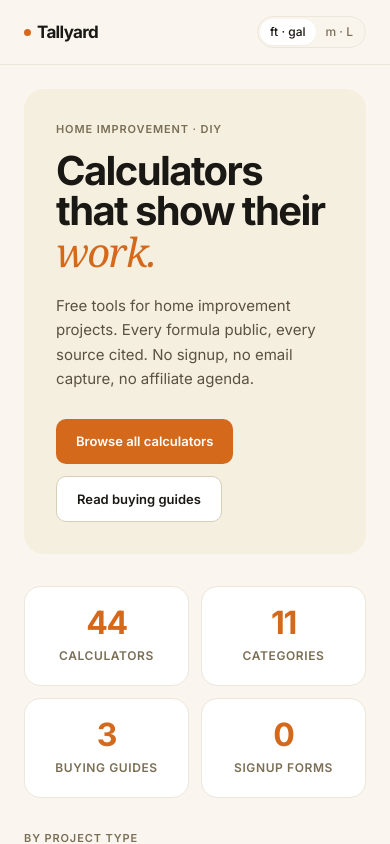
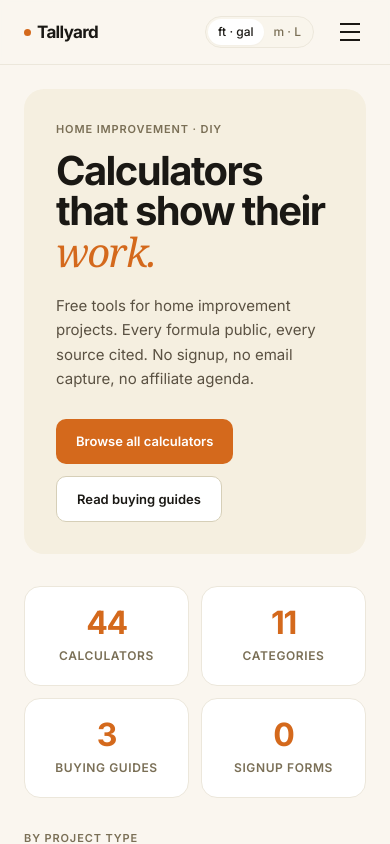
Before and after one commit to ashutoshkhulbe15-hash/tallyard, a Next.js app: page / in a window 390 px wide. Shown: the top 844 px of the page. Built offline with nearby package versions, Linux system fonts and the light colour scheme.

Commit message:
Mobile fixes: hamburger menu + select button text overflow on small screens

```diff
--- a/src/components/Calculator.tsx
+++ b/src/components/Calculator.tsx
@@ -341,7 +341,7 @@ function SegmentedSelect({
       : count === 3
         ? "grid-cols-3"
         : count === 4
-          ? "grid-cols-4"
+          ? "grid-cols-2 sm:grid-cols-4"
           : "grid-cols-2";
 
   return (
@@ -353,7 +353,7 @@ function SegmentedSelect({
             key={opt.value}
             type="button"
             onClick={() => onChange(opt.value)}
-            className={`px-3 py-2.5 rounded-md text-sm font-semibold transition-colors border ${
+            className={`px-2 sm:px-3 py-2.5 rounded-md text-xs sm:text-sm font-semibold transition-colors border text-center leading-snug ${
               isOn
                 ? "bg-accent text-white border-accent"
                 : "bg-bg text-ink border-line hover:border-accent hover:text-accent"
--- a/src/components/Header.tsx
+++ b/src/components/Header.tsx
@@ -1,14 +1,30 @@
+"use client";
+
+import { useState } from "react";
 import Link from "next/link";
 import { UnitToggle } from "./UnitToggle";
 
+const navLinks = [
+  { href: "/calculators", label: "Calculators" },
+  { href: "/planner", label: "Planner" },
+  { href: "/guides", label: "Guides" },
+  { href: "/about", label: "About" },
+];
+
 export function Header() {
+  const [menuOpen, setMenuOpen] = useState(false);
+
   return (
-    <header className="border-b border-line bg-bg sticky top-0 z-40 backdrop-blur-sm" style={{ backgroundColor: "rgba(250, 246, 239, 0.85)" }}>
+    <header
+      className="border-b border-line bg-bg sticky top-0 z-40 backdrop-blur-sm"
+      style={{ backgroundColor: "rgba(250, 246, 239, 0.85)" }}
+    >
       <div className="container-wide flex items-center justify-between h-16 gap-4">
         <Link
           href="/"
           className="flex items-center gap-1.5 text-lg font-bold tracking-tighter text-ink hover:opacity-80 transition-opacity shrink-0"
           aria-label="Tallyard home"
+          onClick={() => setMenuOpen(false)}
         >
           <span
             className="w-[7px] h-[7px] rounded-full bg-accent"
@@ -16,18 +32,73 @@ export function Header() {
           />
           Tallyard
         </Link>
+
         <div className="flex items-center gap-5 md:gap-8">
+          {/* Desktop nav */}
           <nav aria-label="Primary" className="hidden sm:block">
             <ul className="flex items-center gap-6 md:gap-8 text-sm text-ink-muted font-medium">
-              <li><Link href="/calculators" className="hover:text-ink transition-colors">Calculators</Link></li>
-              <li><Link href="/planner" className="hover:text-ink transition-colors">Planner</Link></li>
-              <li><Link href="/guides" className="hover:text-ink transition-colors">Guides</Link></li>
-              <li><Link href="/about" className="hover:text-ink transition-colors">About</Link></li>
+              {navLinks.map((link) => (
+                <li key={link.href}>
+                  <Link
+                    href={link.href}
+                    className="hover:text-ink transition-colors"
+                  >
+                    {link.label}
+                  </Link>
+                </li>
+              ))}
             </ul>
           </nav>
+
           <UnitToggle />
+
+          {/* Mobile hamburger button */}
+          <button
+            className="sm:hidden flex flex-col justify-center items-center w-8 h-8 gap-1.5"
+            onClick={() => setMenuOpen(!menuOpen)}
+            aria-label={menuOpen ? "Close menu" : "Open menu"}
+            aria-expanded={menuOpen}
+          >
+            <span
+              className={`block w-5 h-[2px] bg-ink transition-all duration-200 ${
+                menuOpen ? "rotate-45 translate-y-[5px]" : ""
+              }`}
+            />
+            <span
+              className={`block w-5 h-[2px] bg-ink transition-all duration-200 ${
+                menuOpen ? "opacity-0" : ""
+              }`}
+            />
+            <span
+              className={`block w-5 h-[2px] bg-ink transition-all duration-200 ${
+                menuOpen ? "-rotate-45 -translate-y-[5px]" : ""
+              }`}
+            />
+          </button>
         </div>
       </div>
+
+      {/* Mobile dropdown menu */}
+      {menuOpen && (
+        <nav
+          className="sm:hidden border-t border-line bg-bg-warm"
+          aria-label="Mobile navigation"
+        >
+          <ul className="container-wide py-4 space-y-1">
+            {navLinks.map((link) => (
+              <li key={link.href}>
+                <Link
+                  href={link.href}
+                  className="block py-2.5 px-3 text-sm font-medium text-ink-muted hover:text-accent hover:bg-surface rounded-md transition-colors"
+                  onClick={() => setMenuOpen(false)}
+                >
+                  {link.label}
+                </Link>
+              </li>
+            ))}
+          </ul>
+        </nav>
+      )}
     </header>
   );
 }
```
